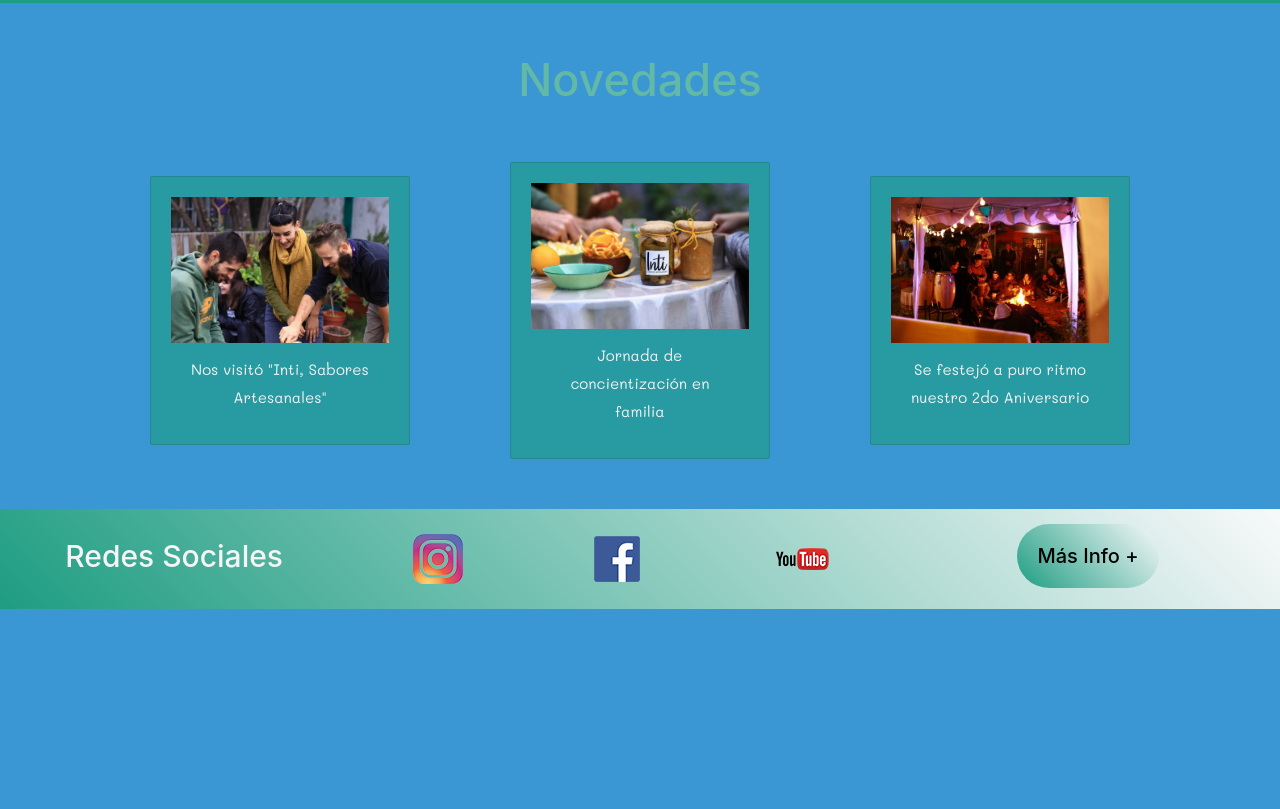
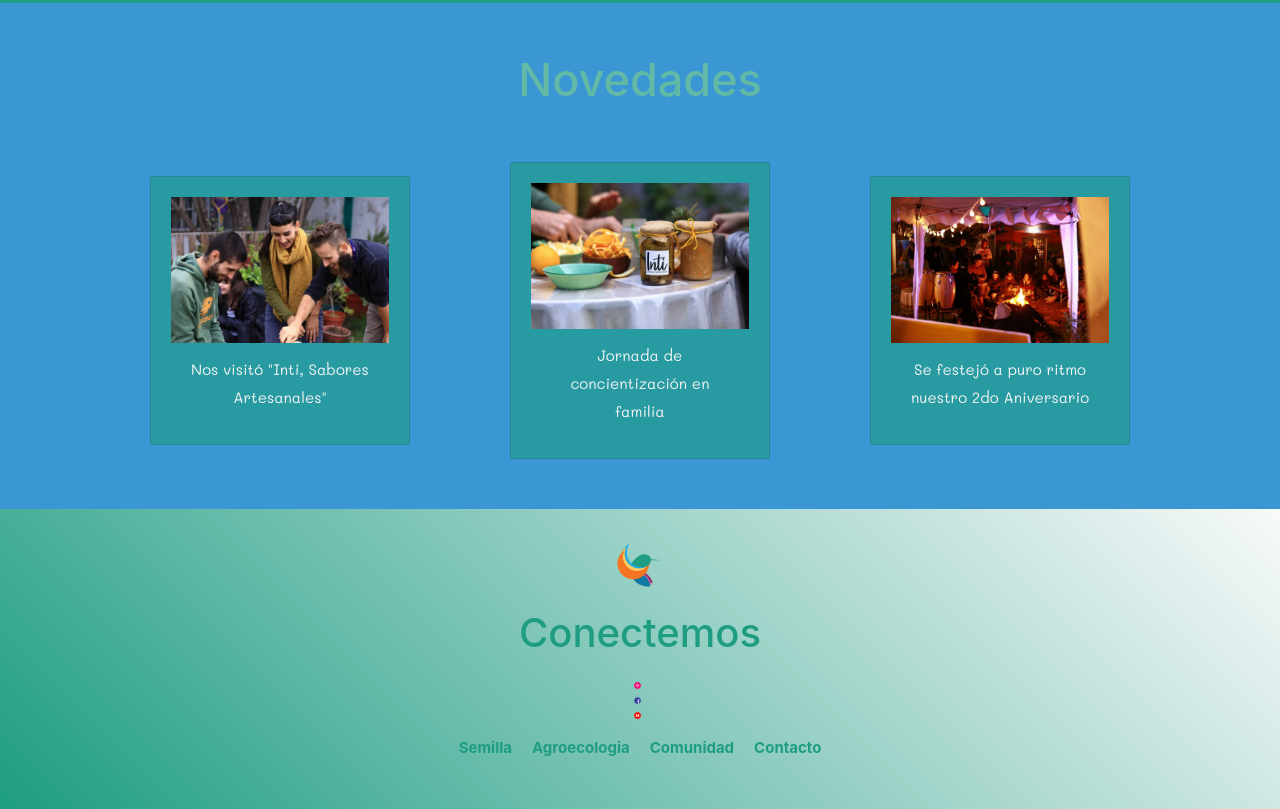
Before and after one commit to Matias-Rondinella/cultivandoconciencia, a website: page index.html in a window 1280 px wide. Shown: the part 2042-2851 px from the top of the page. Before the commit the page ends 2651 px from the top, so only its background shows below. Drawn offline with nearby package versions, Linux system fonts and the light colour scheme.

Commit message:
casi terminado el index, modifique footer y estilos

```diff
--- a/assets/scss/_footer.scss
+++ b/assets/scss/_footer.scss
@@ -1,53 +1,41 @@
 @media only screen and (min-width:1024px){
     .footer{
         display: flex;
-        flex-direction: row;
+        flex-direction: column;
         flex-wrap: nowrap;
         align-items: center;
         justify-content: center;
         background: $header;
-        .footer__redes--position{
-            display: flex;
-            flex-direction: row;
-            width: 70%;
-            height: 100px;
-            align-items: center;
-            justify-content: space-around;
+        .footer__logo--size{
+            width: 100px;
             position: relative;
-            right: 121px;
-            h3{
-                font-size: 30px;
-                color: $blanco;
+            top: 10px;
+            &:hover{
+                transition: .8s;
+                width: 110px;
             }
-            img.footer__img--size{
-                width: 80%;
-            }
-            .footer__enlace--animation{
-                transition: 2s;
-                &:hover{
-                    transform:rotate(360deg);
+        }
+        .footer__div{
+            padding: 0px 825px 0px 825px;
+            .footer__redes--position{
+                padding: 0px 15px 15px 15px;
+                img{
+                    width: 20%;
                 }
             }
         }
-            .footer__enlace--decoration{
-                text-decoration: none;
-                .footer__masInfo--font{
-                    font-size: 20px;
-                    color: $negro;
-                    background: $header;
-                    &:hover{
-                        background: $cardsBg;
-                        color: $blanco;
-                    }
-                    padding: 20px;
-                    border-radius: 230px;
-
-
-                }
-            }
 
     }
-
+}
+.footer__enlace--font{
+        color: $verde;
+        font-size: 15px;
+        padding-top: 15px;
+        padding-bottom: 50px;
+        font-weight: bold;
+        &:hover{
+            color: $amarillo;
+        }
 }
 
 @media only screen and (max-width:767px){
--- a/assets/scss/_titulos.scss
+++ b/assets/scss/_titulos.scss
@@ -12,7 +12,9 @@ $vista:desktop;
             padding-top: 50px;
             // font-size: 30px;
             }
-        h3{font-size: 25px;}
+        h3{font-size: 40px;
+        padding-bottom: 15px;
+        color: $verde;}
         h4{font-size: 3.5rem;
         color: $blanco}
         h5{font-size: 75px;
--- a/index.html
+++ b/index.html
@@ -205,18 +205,32 @@
         <div class="row">
           <div class="col-lg-12 col-xs-12">
               <footer class="footer">
-                  <div class="footer__redes--position">
-                      <h3>Redes Sociales</h3>
-                      <a href="https://www.instagram.com/cultivandoconciencia.cc/?hl=es-la" target="_blank" class="footer__enlace--animation"><img src="assets/imagenes/iglogo.png" alt="igLogo" class="footer__imgIg--size"></a>
-                      <a href="https://www.facebook.com/cultivandoconciencia.cc" target="_blank" class="footer__enlace--animation"><img src="assets/imagenes/facelogo.png" alt="fbLogo" class="footer__imgIg--size"></a>
-                      <a href="https://www.youtube.com/channel/UCFlcSuRntD5YC5bhGQPkmgw" target="_blank" class="footer__enlace--animation"><img src="assets/imagenes/youtube.png" alt="ytLogo" class="footer__imgYt--size"></a>
+                <div style="display: contents;">
+                  <a href="index.html"><img src="assets/imagenes/logoculti.png" alt="logoculti" class="footer__logo--size"></a>
+                  <h3>Conectemos</h3>
+                  <div class="footer__div">
+                    <a href="https://www.instagram.com/cultivandoconciencia.cc/?hl=es-la" target="_blank" class="footer__redes--position">
+                      <img src="assets/imagenes/igIcon.gif" alt="igLogo"></a>
+                    <a href="https://www.facebook.com/cultivandoconciencia.cc" target="_blank" class="footer__redes--position">
+                      <img src="assets/imagenes/faceIcon.gif" alt="fbLogo"></a>
+                    <a href="https://www.youtube.com/channel/UCFlcSuRntD5YC5bhGQPkmgw" target="_blank" class="footer__redes--position">
+                      <img src="assets/imagenes/youtubeIcon.gif" alt="ytLogo"></a>
                   </div>
-                  <div class="footer__info--flex disNoMob">
-                      <a href="paginas/contacto.html" class="footer__enlace--decoration"><h3 class="footer__masInfo--font">Más Info + </h3></a>
-                      <!-- <a href=""></a> -->
-                      <!-- <a href=""></a> -->
-                      <!-- <a href=""></a> -->
-                  </div>
+                  <ul class="nav justify-content-center">
+                    <li class="nav-item">
+                      <a class="nav-link active footer__enlace--font" href="paginas/semilla.html">Semilla</a>
+                    </li>
+                    <li class="nav-item">
+                      <a class="nav-link footer__enlace--font" href="paginas/agroecologia.html">Agroecologia</a>
+                    </li>
+                    <li class="nav-item">
+                      <a class="nav-link footer__enlace--font" href="paginas/comunidad.html">Comunidad</a>
+                    </li>
+                    <li class="nav-item">
+                      <a class="nav-link footer__enlace--font" href="paginas/contacto.html">Contacto</a>
+                    </li>
+                  </ul>
+                </div>
               </footer>
           </div>
         </div>
```
Also changed, not shown: assets/css/estilo.css, assets/imagenes/conectemos-unscreen.gif (added), assets/imagenes/conectemos.gif (added), assets/imagenes/faceIcon.gif (added), assets/imagenes/igIcon.gif (added), assets/imagenes/youtubeIcon.gif (added).
